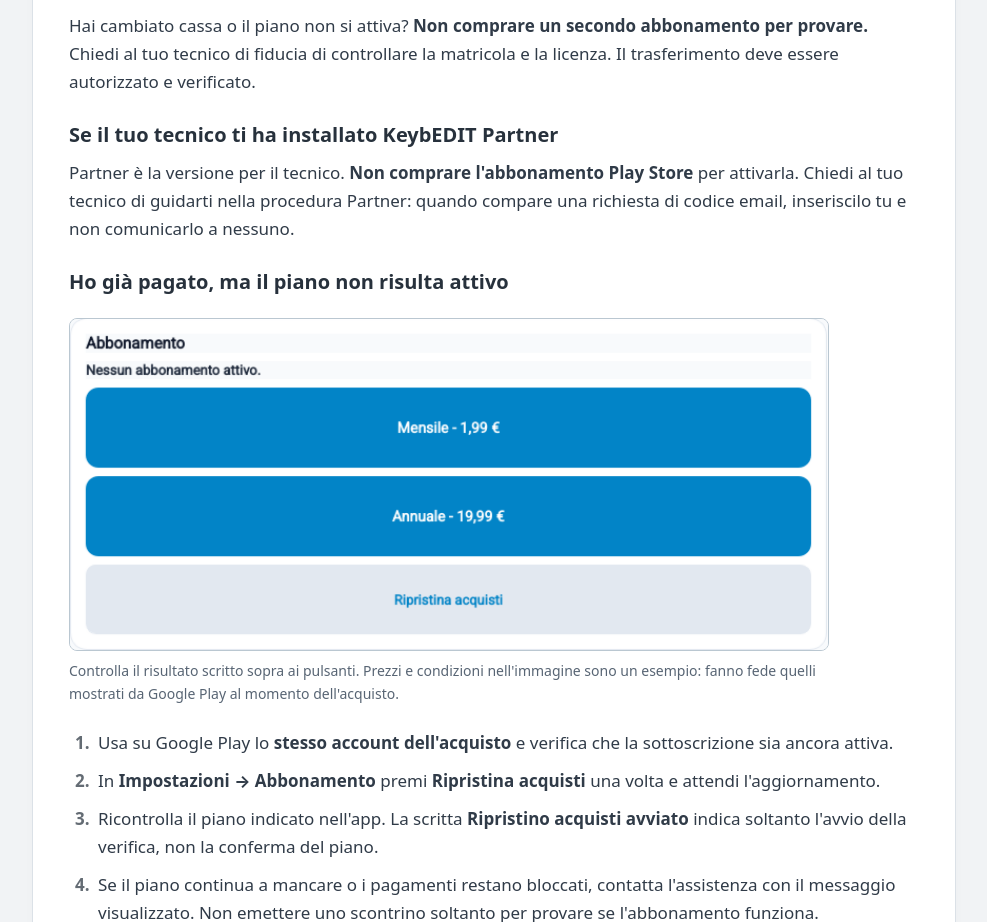
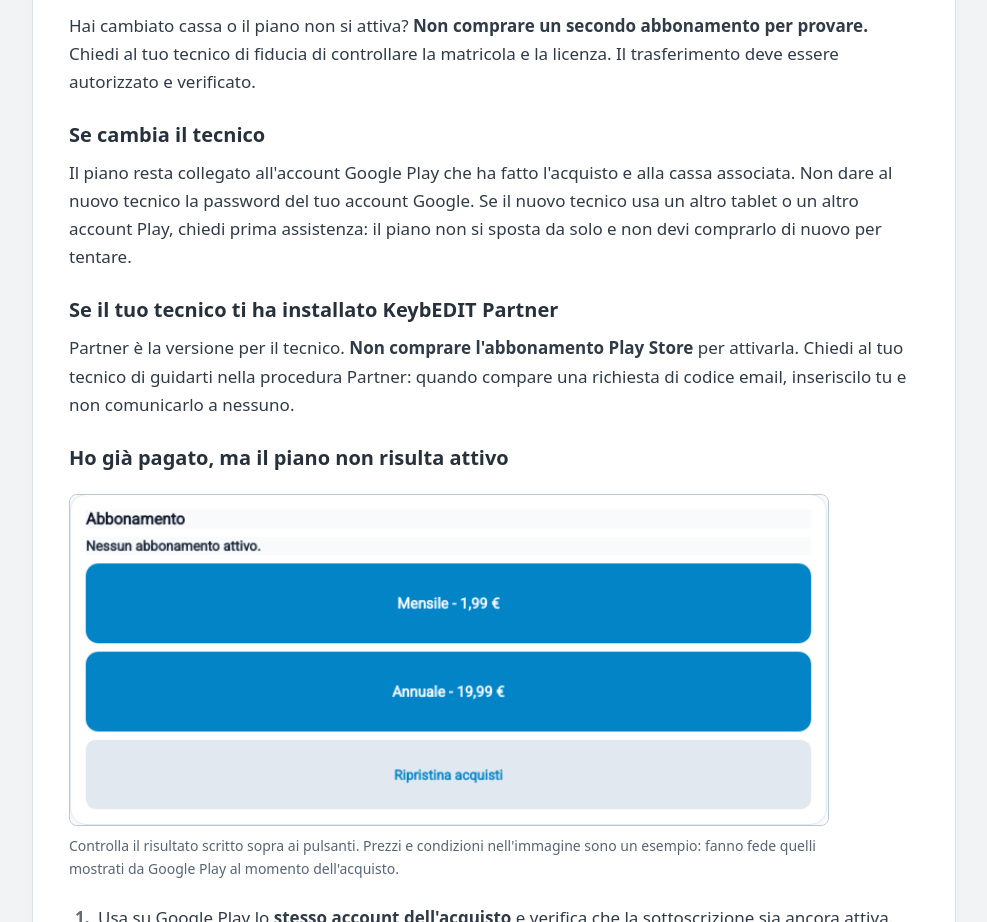
Before and after one commit to rdbecrsolutions/keybedit.onlinehelp.io, a plain HTML site: page index.html in a window 1280 px wide. Shown: the part 10060-10982 px from the top of the page, without its empty margins (286-1273 px from the left). Drawn offline with Linux system fonts and the light colour scheme.

Commit message:
Explain Play Store technician change

```diff
--- a/index.html
+++ b/index.html
@@ -246,6 +246,8 @@
       </ol>
       <div class="notice warning"><strong>Immagine da aggiungere:</strong> schermata Play Store aggiornata con la matricola oscurata e il pulsante <strong>Attiva licenza su questa cassa</strong>. L'immagine sopra mostra i piani, non l'associazione alla cassa.</div>
       <p>Hai cambiato cassa o il piano non si attiva? <strong>Non comprare un secondo abbonamento per provare.</strong> Chiedi al tuo tecnico di fiducia di controllare la matricola e la licenza. Il trasferimento deve essere autorizzato e verificato.</p>
+      <h3>Se cambia il tecnico</h3>
+      <p>Il piano resta collegato all'account Google Play che ha fatto l'acquisto e alla cassa associata. Non dare al nuovo tecnico la password del tuo account Google. Se il nuovo tecnico usa un altro tablet o un altro account Play, chiedi prima assistenza: il piano non si sposta da solo e non devi comprarlo di nuovo per tentare.</p>
       <h3>Se il tuo tecnico ti ha installato KeybEDIT Partner</h3>
       <p>Partner è la versione per il tecnico. <strong>Non comprare l'abbonamento Play Store</strong> per attivarla. Chiedi al tuo tecnico di guidarti nella procedura Partner: quando compare una richiesta di codice email, inseriscilo tu e non comunicarlo a nessuno.</p>
       <h3>Ho gi&agrave; pagato, ma il piano non risulta attivo</h3>
```
